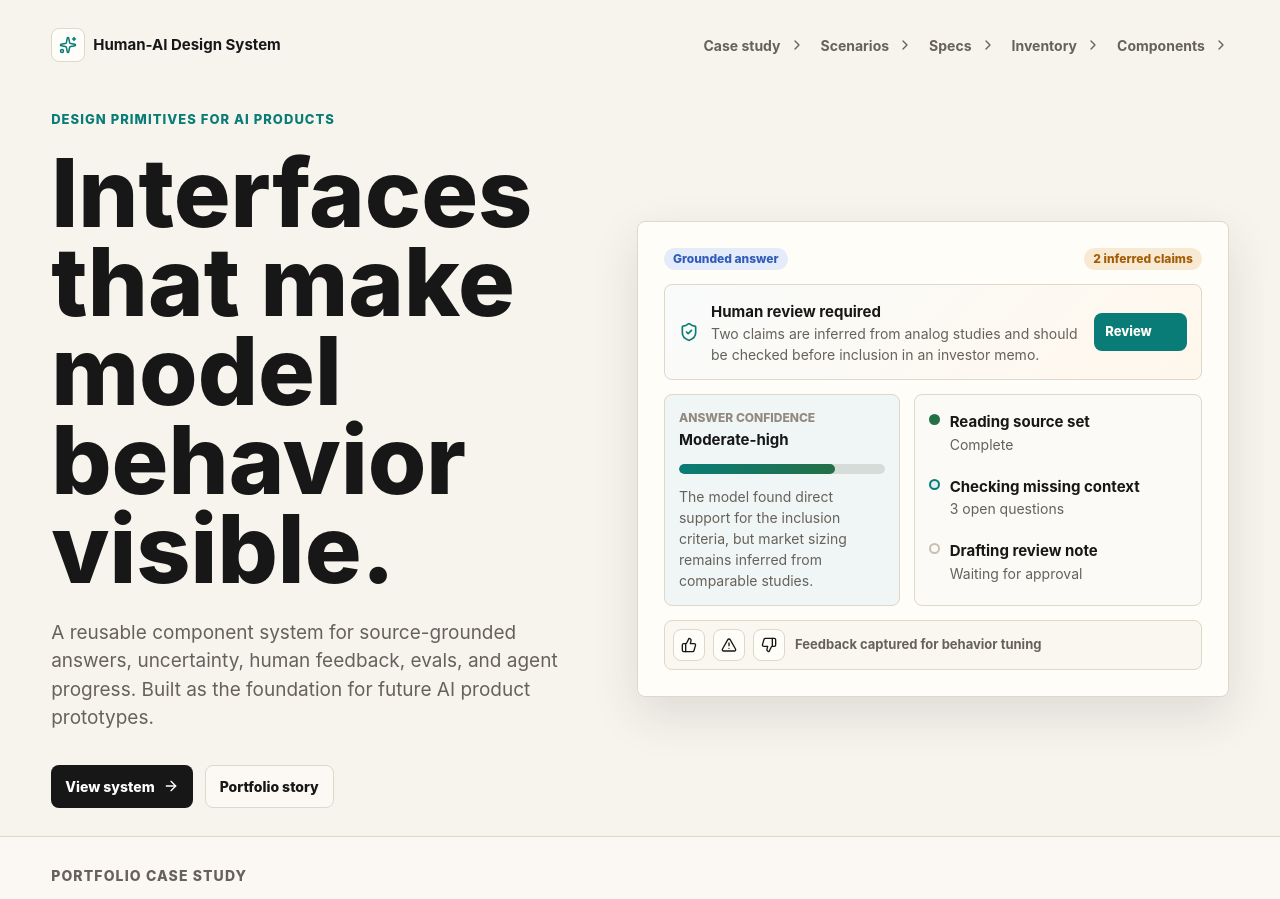
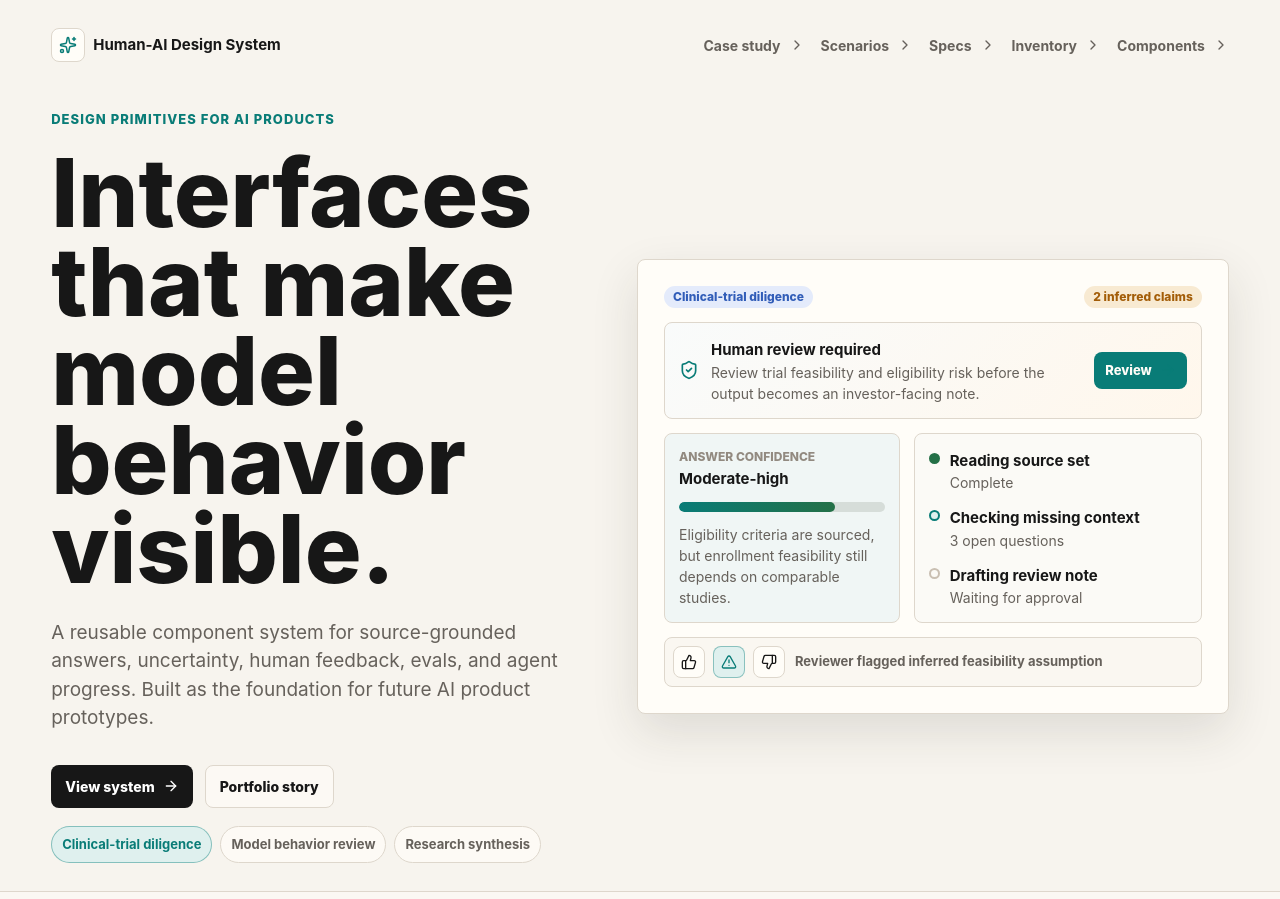
Before and after one commit to katalinawinemixer/human-ai-design-system, a React (Vite) app in the folder frontend/: page / in a window 1280 px wide. Shown: the top 899 px of the page. Built offline with nearby package versions, Linux system fonts and the light colour scheme.

Commit message:
Add hero scenario switcher and docs

```diff
--- a/frontend/src/App.css
+++ b/frontend/src/App.css
@@ -114,6 +114,29 @@ main {
   flex-wrap: wrap;
   gap: 12px;
   margin-top: 32px;
+}
+
+.scenario-switcher {
+  display: flex;
+  flex-wrap: wrap;
+  gap: 8px;
+  margin-top: 18px;
+}
+
+.scenario-switcher button {
+  border: 1px solid var(--line);
+  border-radius: 999px;
+  padding: 8px 10px;
+  color: var(--muted);
+  background: rgba(255, 253, 248, 0.72);
+  font-size: 13px;
+  font-weight: 750;
+}
+
+.scenario-switcher button.active {
+  border-color: rgba(9, 124, 119, 0.42);
+  color: var(--teal);
+  background: var(--teal-soft);
 }
 
 .primary-action,
--- a/frontend/src/data/designSystemContent.ts
+++ b/frontend/src/data/designSystemContent.ts
@@ -80,6 +80,15 @@ export const scenarioLibrary = [
     evidence:
       'Eligibility criteria are sourced, but enrollment feasibility still depends on comparable studies.',
     review: 'Human review required',
+    actionLabel: 'Review',
+    secondarySignal: '2 inferred claims',
+    feedback: 'Reviewer flagged inferred feasibility assumption',
+    feedbackState: 'speculative',
+    activity: [
+      ['Reading source set', 'Complete', 'done'],
+      ['Checking missing context', '3 open questions', 'active'],
+      ['Drafting review note', 'Waiting for approval', 'waiting'],
+    ],
     primitives: [
       'Citation cards',
       'Confidence meter',
@@ -101,6 +110,15 @@ export const scenarioLibrary = [
     evidence:
       'One response is more useful, but the evaluator flags tone and evidence discipline for review.',
     review: 'Review recommended',
+    actionLabel: 'Compare',
+    secondarySignal: 'Tone drift found',
+    feedback: 'Preferred answer captured for behavior tuning',
+    feedbackState: 'useful',
+    activity: [
+      ['Running eval rubric', 'Complete', 'done'],
+      ['Comparing responses', '2 candidates', 'active'],
+      ['Saving behavior note', 'Queued', 'waiting'],
+    ],
     primitives: [
       'Response comparison',
       'Eval scorecard',
@@ -122,6 +140,15 @@ export const scenarioLibrary = [
     evidence:
       'The system found useful source material, but two assertions require stronger citations.',
     review: 'Source check needed',
+    actionLabel: 'Check',
+    secondarySignal: '2 weak citations',
+    feedback: 'Reviewer requested stronger source support',
+    feedbackState: 'speculative',
+    activity: [
+      ['Reading source packet', 'Complete', 'done'],
+      ['Checking citation quality', 'Needs source', 'error'],
+      ['Preparing synthesis', 'Paused', 'waiting'],
+    ],
     primitives: [
       'Citation cards',
       'Eval scorecard',
--- a/frontend/src/sections/HeroSection.tsx
+++ b/frontend/src/sections/HeroSection.tsx
@@ -1,11 +1,16 @@
+import { useState } from 'react'
 import { ArrowRight, ChevronRight, Sparkles } from 'lucide-react'
 import { AgentTimeline } from '../components/AgentTimeline'
 import { ConfidenceMeter } from '../components/ConfidenceMeter'
 import { FeedbackBar } from '../components/FeedbackBar'
 import { ReviewBanner } from '../components/ReviewBanner'
 import { SignalBadge } from '../components/SignalBadge'
+import { scenarioLibrary } from '../data/designSystemContent'
 
 export function HeroSection() {
+  const [activeScenario, setActiveScenario] = useState(0)
+  const scenario = scenarioLibrary[activeScenario]
+
   return (
     <header className="hero-section">
       <nav className="topbar" aria-label="Project">
@@ -51,19 +56,42 @@ export function HeroSection() {
               Portfolio story
             </a>
           </div>
+          <div className="scenario-switcher" aria-label="Preview scenario">
+            {scenarioLibrary.map((item, index) => (
+              <button
+                className={index === activeScenario ? 'active' : undefined}
+                key={item.title}
+                onClick={() => setActiveScenario(index)}
+                type="button"
+              >
+                {item.title}
+              </button>
+            ))}
+          </div>
         </div>
 
         <div className="hero-surface" aria-label="AI review workspace preview">
           <div className="surface-toolbar">
-            <SignalBadge tone="evidence">Grounded answer</SignalBadge>
-            <SignalBadge tone="warn">2 inferred claims</SignalBadge>
+            <SignalBadge tone="evidence">{scenario.title}</SignalBadge>
+            <SignalBadge tone="warn">{scenario.secondarySignal}</SignalBadge>
           </div>
-          <ReviewBanner />
+          <ReviewBanner
+            actionLabel={scenario.actionLabel}
+            body={scenario.context}
+            title={scenario.review}
+          />
           <div className="surface-grid">
-            <ConfidenceMeter />
-            <AgentTimeline />
+            <ConfidenceMeter
+              description={scenario.evidence}
+              label={scenario.confidence}
+              value={scenario.confidenceValue}
+            />
+            <AgentTimeline entries={scenario.activity} />
           </div>
-          <FeedbackBar />
+          <FeedbackBar
+            selected={scenario.feedbackState}
+            status={scenario.feedback}
+          />
         </div>
       </div>
     </header>
```
Also changed, not shown: 6 other files (tests, documents, lock files or other folders).
